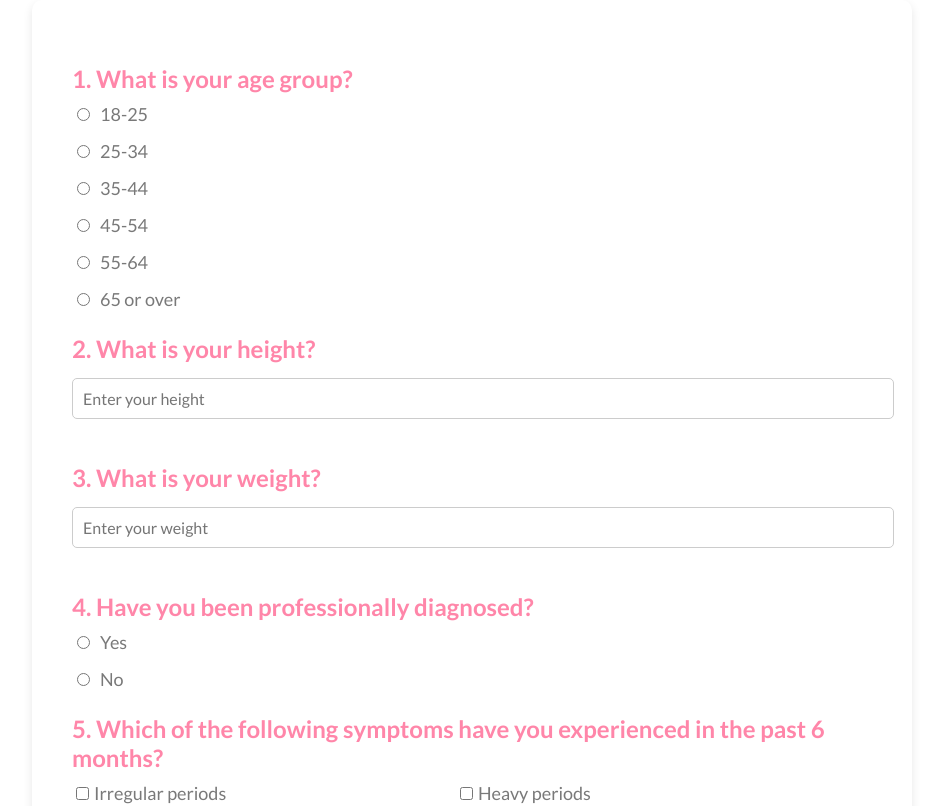
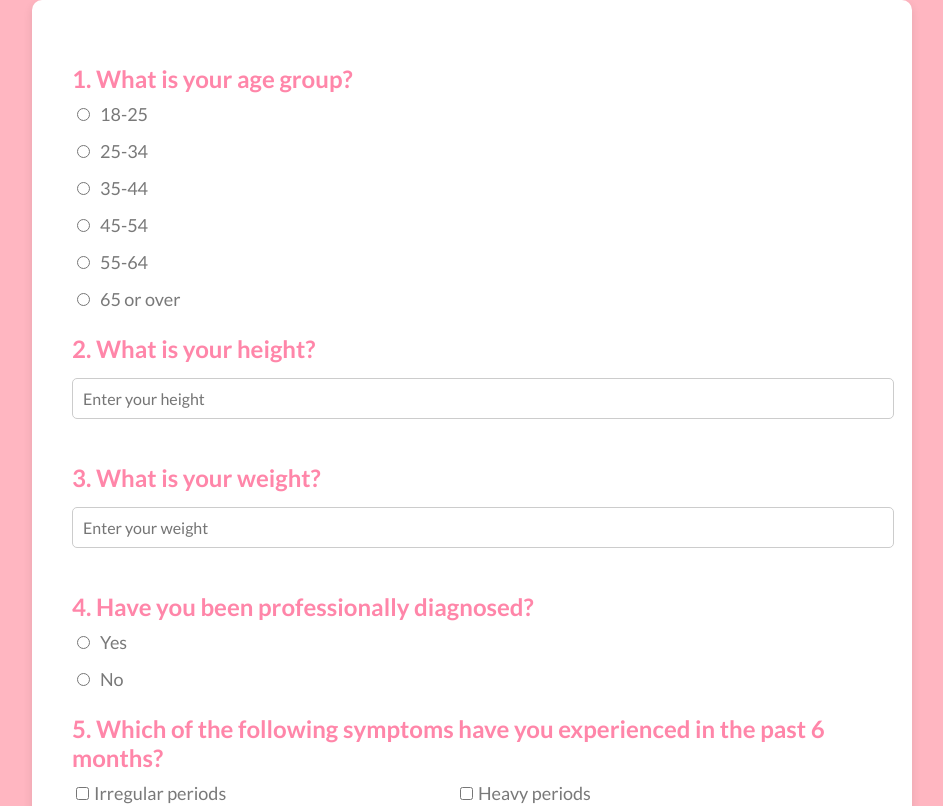
Before and after one commit to kathrynchoii/CysterHood, a React (Create React App) app: page /survey in a window 1280 px wide. Shown: the top 806 px of the page, without its empty margins (168-1111 px from the left). Built offline with nearby package versions, Linux system fonts and the light colour scheme.

Commit message:
Changed background for Survey.css

```diff
--- a/src/Components/Survey/Survey.css
+++ b/src/Components/Survey/Survey.css
@@ -1,4 +1,12 @@
 @import url('https://fonts.googleapis.com/css2?family=Lato:wght@100;300;400;700;900&display=swap');
+
+
+body {
+    margin: 0;
+    padding: 0;
+    background-color: #ffb6c1; /* Pink background */
+    font-family: 'Lato', sans-serif; /* Ensure the font is applied to the whole page */
+}
 
 .survey-container {
     display: flex;
```
